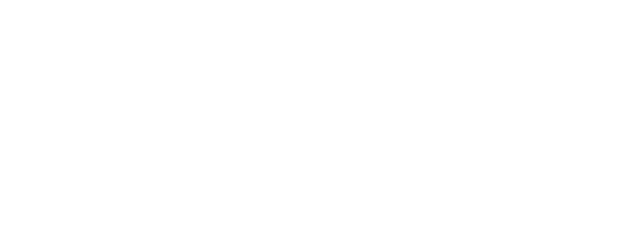
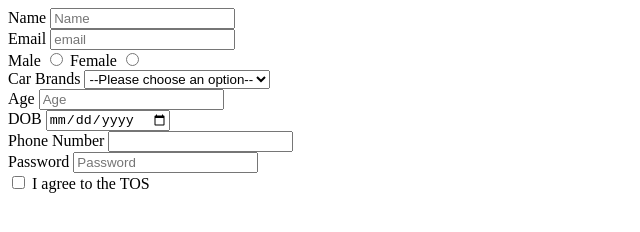
Before and after one commit to acciojob/signup-form-car-Ajaymanik, a website: page main.html in a window 1280 px wide. Shown: the whole page, without its empty margins (0-640 px from the left). Drawn offline with Linux system fonts and the light colour scheme.

Commit message:
created a submission

```diff
--- a/main.html
+++ b/main.html
@@ -8,8 +8,41 @@
 
 <body>
 	<!-- the entire body must be written by student -->
-    <script type="text/javascript" src="./script.js">
-</script>
+	<form method="post">
+
+		<label for="name">Name</label>
+	<input placeholder="Name" type="text" id="name" required><br>
+
+	<label for="email">Email</label>
+	<input placeholder="email" type="email" id="email" required><br>
+
+	<label for="gender_m">Male</label>
+	<input  type="radio" id="gender_m"  name="gender" required>
+
+		<label for="gender_f">Female</label>
+	<input  type="radio" id="gender_f"  name="gender" required><br>
+
+		<label for="cars">Car Brands</label>
+		<select id="cars" required>
+			<option value="">--Please choose an option--</option>
+		</select><br>
+
+		<label for="age">Age</label>
+		<input placeholder="Age" type="number" id="age" required><br>
+
+		<label for="dob">DOB</label>
+		<input  type="date" id="date" required><br>
+
+		<label for="age">Phone Number</label>
+		<input type="tel" id="tel" ><br>
+
+		<label for="password">Password</label>
+		<input placeholder="Password" type="password" id="password" required><br>
+
+		<input type="checkbox" required-id ="tos">
+		<label for="tos">I agree to the TOS</label>
+		</form>
+    <script type="text/javascript" src="./script.js"></script>
 
 </body>
 
```
